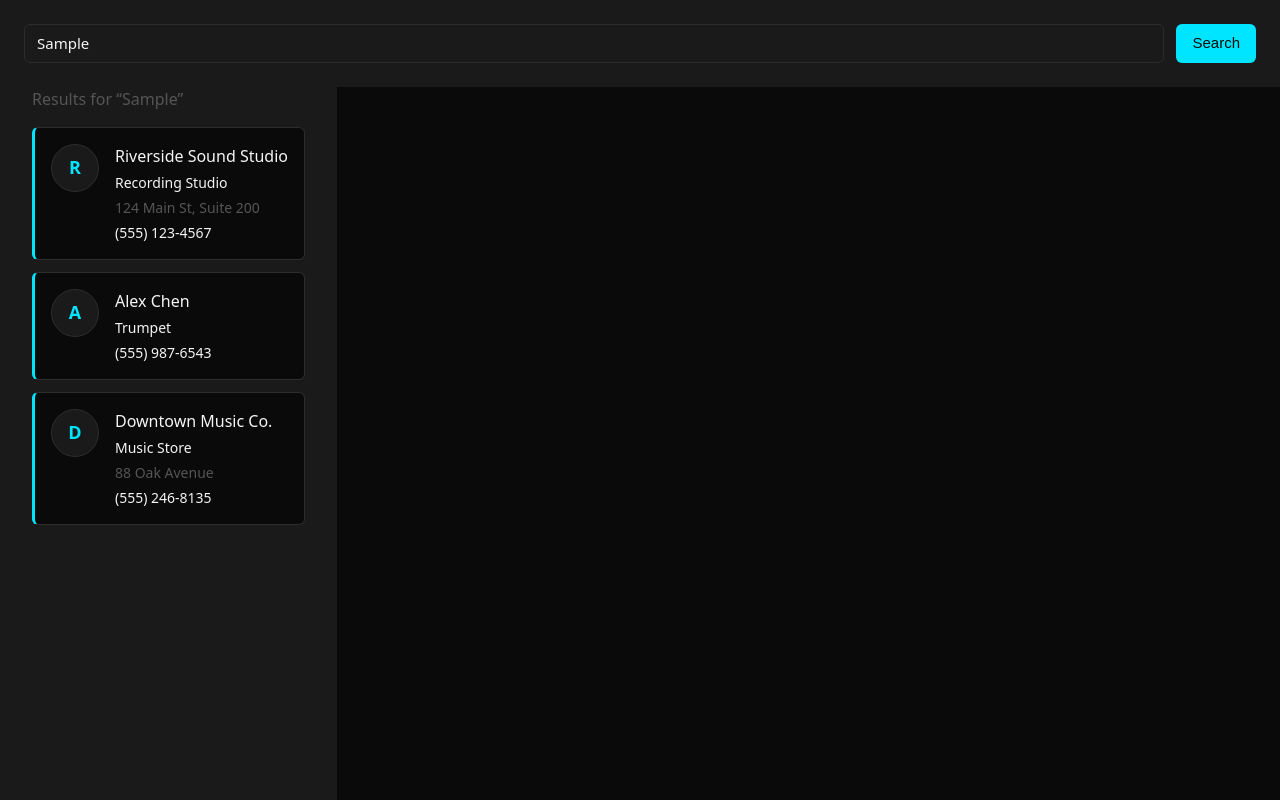
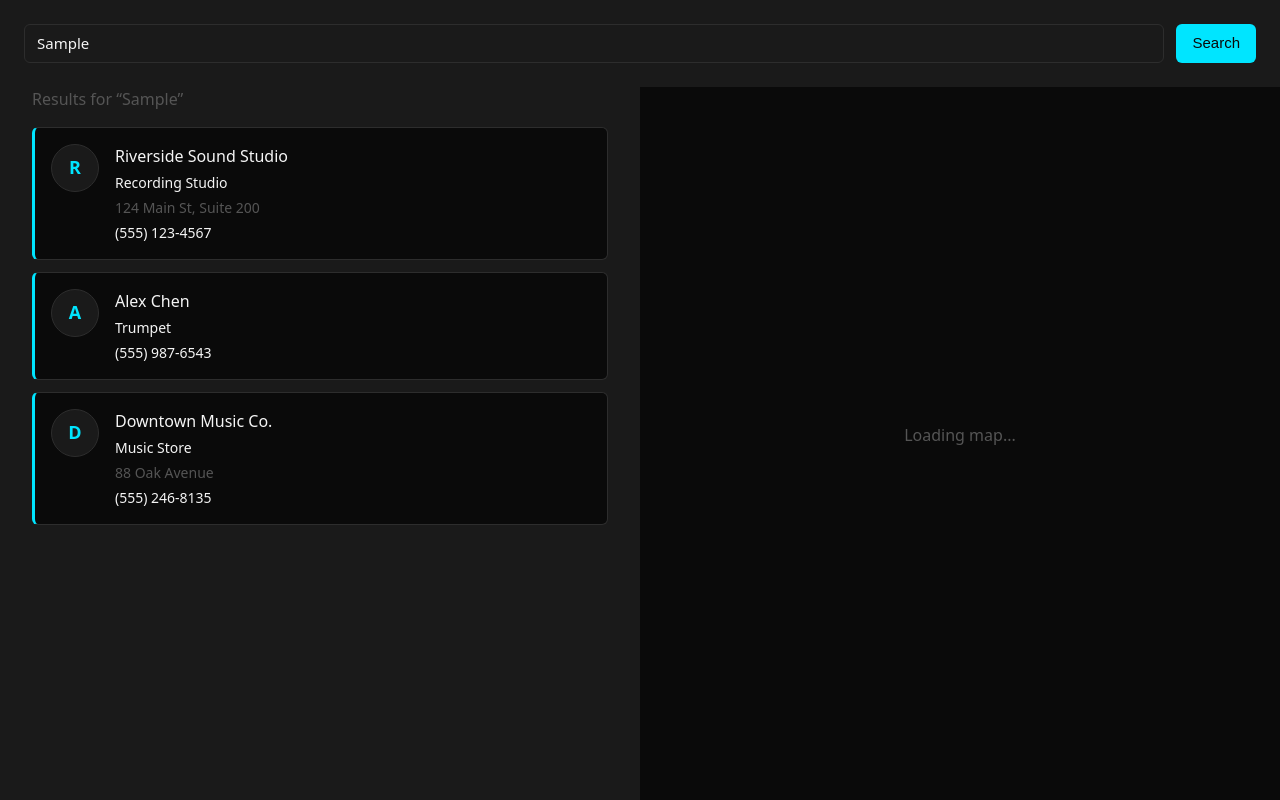
Before and after one commit to ploymahloy/bloodhound, a React (Vite) app: page / in a window 1280 px wide. Both pictures are taken after typing "Sample" into the empty fields and a click on the button "Search". Built offline with nearby package versions, Linux system fonts and the light colour scheme.

Commit message:
list and map containers share viewport

```diff
--- a/src/pages/SearchResults.css
+++ b/src/pages/SearchResults.css
@@ -2,6 +2,13 @@
   min-height: 100vh;
   display: flex;
   flex-direction: column;
+  align-items: stretch;
+}
+
+.SearchResults-content {
+  flex: 1;
+  display: flex;
+  flex-direction: row;
 }
 
 .SearchResults-form {
@@ -26,10 +33,9 @@
   padding: 0 2rem;
   padding-bottom: 24px;
   background: var(--color-bg-surface);
-  flex: 1;
+  flex: 1 1 50%;
   display: flex;
   flex-direction: column;
-  align-self: flex-start;
 }
 
 .SearchResults-list {
@@ -70,7 +76,7 @@
 
 .SearchResults-muted {
   width: fit-content;
-  margin: 0 auto;
+  margin: 2rem auto 0;
   color: var(--color-text-disabled);
 }
 
@@ -98,3 +104,15 @@
 .SearchResults-avatarInitial {
   color: var(--color-accent);
 }
+
+.SearchResults-mapContainer {
+  display: flex;
+  align-items: center;
+  justify-content: center;
+  flex: 1 1 50%;
+}
+
+.SearchResults-mapTitle {
+  color: var(--color-text-disabled);
+  margin-bottom: 16px;
+}
--- a/src/pages/SearchResults.tsx
+++ b/src/pages/SearchResults.tsx
@@ -62,6 +62,7 @@ export function SearchResults() {
 
 	return (
 		<div className='SearchResults-page'>
+			{/* Form */}
 			<form
 				className='SearchResults-form'
 				onSubmit={e => {
@@ -75,7 +76,9 @@ export function SearchResults() {
 				<Button type='submit'>Search</Button>
 			</form>
 
+			{/* List + Map */}
 			{city && (
+				<div className='SearchResults-content'>
 					<div className='SearchResults-listContainer'>
 						<Text className='SearchResults-title'>Results for “{city}”</Text>
 						<div className='SearchResults-list'>
@@ -95,6 +98,11 @@ export function SearchResults() {
 						</div>
 						{results.length === 0 && <Text className='SearchResults-muted'>No results.</Text>}
 					</div>
+
+					<div className='SearchResults-mapContainer'>
+						<Text className='SearchResults-mapTitle'>Loading map...</Text>
+					</div>
+				</div>
 			)}
 
 			{!city && <Text className='SearchResults-muted'>Enter a city and click Search to see results.</Text>}
```
Lines whose indentation alone changed are shown as unchanged.
